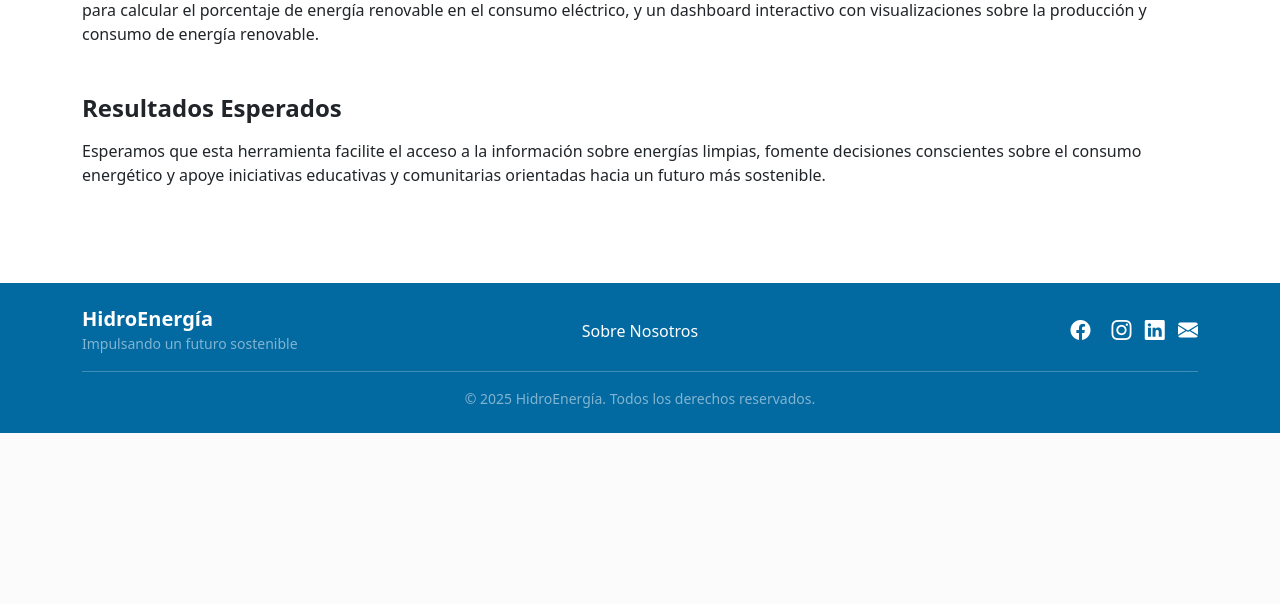
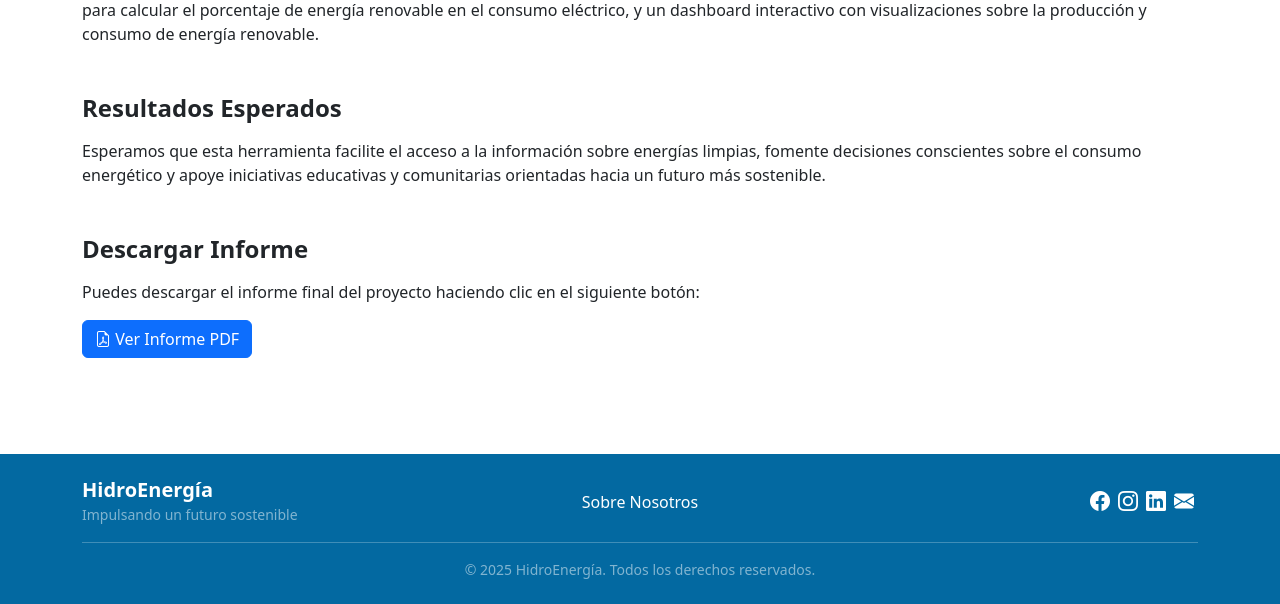
Before and after one commit to potato0507/PROYECTOPROGRAMACION, a PHP site: page /sobre_nosotros.php in a window 1280 px wide. Shown: the part 746-1350 px from the top of the page. Before the commit the page ends 1179 px from the top, so only its background shows below. Run offline with PHP 8.4, Linux system fonts and the light colour scheme.

Commit message:
actualizados

```diff
--- a/index.php
+++ b/index.php
@@ -13,6 +13,7 @@
   <link rel="stylesheet" href="https://cdn.jsdelivr.net/npm/bootstrap-icons@1.10.5/font/bootstrap-icons.css">
 
   <link rel="icon" href="img/ico.png">
+
 </head>
 
 <body>
@@ -30,7 +31,7 @@
       </video>
 
       <!-- Texto centrado sobre el video -->
-    <div class="position-absolute top-0 start-0 w-100 h-100 d-flex flex-column justify-content-center align-items-center text-center text-white px-3 bg-dark bg-opacity-50">
+      <div id="textoIntro" class="position-absolute top-0 start-0 w-100 h-100 d-flex flex-column justify-content-center align-items-center text-center text-white px-3 bg-dark bg-opacity-50">
         <h1 class="display-4 fw-bold">Energía Hidroeléctrica</h1>
         <p class="fs-5">El poder del agua para un futuro sostenible</p>
       </div>
--- a/layout/footer.php
+++ b/layout/footer.php
@@ -24,22 +24,25 @@
 
      <!-- Redes sociales -->
 <div class="col-md-4 text-center text-md-end">
-        <a href="https://facebook.com" style="text-decoration:none;" target="_blank" title="Facebook" class="text-white fs-5 me-2">
+  <div class="d-flex justify-content-center justify-content-md-end align-items-center">
+    <a href="https://facebook.com" target="_blank" title="Facebook" class="text-white fs-5 px-1">
       <i class="bi bi-facebook"></i>
     </a>
-        <a href="https://twitter.com" style="text-decoration:none;" target="_blank" title="Twitter" class="text-white fs-5 me-2">
+    <a href="https://twitter.com" target="_blank" title="Twitter" class="text-white fs-5 px-0">
       <i class="bi bi-twitter-x"></i>
     </a>
-        <a href="https://instagram.com" style="text-decoration:none;" target="_blank" title="Instagram" class="text-white fs-5 me-2">
+    <a href="https://instagram.com" target="_blank" title="Instagram" class="text-white fs-5 px-1">
       <i class="bi bi-instagram"></i>
     </a>
-        <a href="https://linkedin.com" style="text-decoration:none;" target="_blank" title="LinkedIn" class="text-white fs-5 me-2">
+    <a href="https://linkedin.com" target="_blank" title="LinkedIn" class="text-white fs-5 px-1">
       <i class="bi bi-linkedin"></i>
     </a>
-        <a href="mailto:contacto@hidroenergia.com" style="text-decoration:none;" title="Correo" class="text-white fs-5">
+    <a href="mailto:contacto@hidroenergia.com" title="Correo" class="text-white fs-5 px-1">
       <i class="bi bi-envelope-fill"></i>
     </a>
   </div>
+</div>
+
 
     </div>
 
--- a/layout/nav.php
+++ b/layout/nav.php
@@ -11,43 +11,95 @@
 
     <div class="collapse navbar-collapse" id="navbarNav">
       <ul class="navbar-nav ms-auto text-center">
+
         <li class="nav-item">
-          <a class="nav-link text-white" href="index.php">Inicio</a>
+          <a class="nav-link text-white" href="index.php"
+            style="color: white; transition: color 0.3s;"
+            onmouseover="this.style.color='#F97316'; this.style.setProperty('color', '#F97316', 'important')"
+            onmouseout="this.style.color='white'; this.style.setProperty('color', 'white', 'important')">
+            Inicio
+          </a>
         </li>
 
-        <!-- Dropdown Fundamentos con fondo azul y letras blancas -->
+        <!-- Dropdown Fundamentos -->
         <li class="nav-item dropdown">
           <a class="nav-link dropdown-toggle text-white" href="#" id="fundamentosDropdown" role="button"
-            data-bs-toggle="dropdown" aria-expanded="false">
+            data-bs-toggle="dropdown" aria-expanded="false"
+            style="color: white; transition: color 0.3s;"
+            onmouseover="this.style.color='#F97316'; this.style.setProperty('color', '#F97316', 'important')"
+            onmouseout="this.style.color='white'; this.style.setProperty('color', 'white', 'important')">
             Fundamentos
           </a>
           <ul class="dropdown-menu text-center" aria-labelledby="fundamentosDropdown" style="background-color: #0369A1; border: none;">
             <li>
               <a class="dropdown-item text-white fw-semibold" href="historia.php"
-                style="transition: background-color 0.3s;"
-                onmouseover="this.style.backgroundColor='#0284C7'"
-                onmouseout="this.style.backgroundColor='transparent'">
+                style="transition: color 0.3s, background-color 0.3s;"
+                onmouseover="this.style.color='#F97316'; this.style.setProperty('color', '#F97316', 'important'); this.style.backgroundColor='#0284C7'"
+                onmouseout="this.style.color='white'; this.style.setProperty('color', 'white', 'important'); this.style.backgroundColor='transparent'">
                 Historia
               </a>
             </li>
             <li>
               <a class="dropdown-item text-white fw-semibold" href="funcionamiento.php"
-                style="transition: background-color 0.3s;"
-                onmouseover="this.style.backgroundColor='#0284C7'"
-                onmouseout="this.style.backgroundColor='transparent'">
+                style="transition: color 0.3s, background-color 0.3s;"
+                onmouseover="this.style.color='#F97316'; this.style.setProperty('color', '#F97316', 'important'); this.style.backgroundColor='#0284C7'"
+                onmouseout="this.style.color='white'; this.style.setProperty('color', 'white', 'important'); this.style.backgroundColor='transparent'">
                 Funcionamiento
               </a>
             </li>
           </ul>
         </li>
 
+        <!-- Enlaces restantes con hover funcional -->
+        <li class="nav-item">
+          <a class="nav-link text-white" href="beneficios.php"
+            style="color: white; transition: color 0.3s;"
+            onmouseover="this.style.color='#F97316'; this.style.setProperty('color', '#F97316', 'important')"
+            onmouseout="this.style.color='white'; this.style.setProperty('color', 'white', 'important')">
+            Beneficios
+          </a>
+        </li>
+        <li class="nav-item">
+          <a class="nav-link text-white" href="impacto_ambiental.php"
+            style="color: white; transition: color 0.3s;"
+            onmouseover="this.style.color='#F97316'; this.style.setProperty('color', '#F97316', 'important')"
+            onmouseout="this.style.color='white'; this.style.setProperty('color', 'white', 'important')">
+            Impacto ambiental
+          </a>
+        </li>
+        <li class="nav-item">
+          <a class="nav-link text-white" href="dashboard.php"
+            style="color: white; transition: color 0.3s;"
+            onmouseover="this.style.color='#F97316'; this.style.setProperty('color', '#F97316', 'important')"
+            onmouseout="this.style.color='white'; this.style.setProperty('color', 'white', 'important')">
+            Dashboard
+          </a>
+        </li>
+        <li class="nav-item">
+          <a class="nav-link text-white" href="calculadora.php"
+            style="color: white; transition: color 0.3s;"
+            onmouseover="this.style.color='#F97316'; this.style.setProperty('color', '#F97316', 'important')"
+            onmouseout="this.style.color='white'; this.style.setProperty('color', 'white', 'important')">
+            Calculadora
+          </a>
+        </li>
+        <li class="nav-item">
+          <a class="nav-link text-white" href="bases_de_datos.php"
+            style="color: white; transition: color 0.3s;"
+            onmouseover="this.style.color='#F97316'; this.style.setProperty('color', '#F97316', 'important')"
+            onmouseout="this.style.color='white'; this.style.setProperty('color', 'white', 'important')">
+            Bases de datos
+          </a>
+        </li>
+        <li class="nav-item">
+          <a class="nav-link text-white" href="sobre_nosotros.php"
+            style="color: white; transition: color 0.3s;"
+            onmouseover="this.style.color='#F97316'; this.style.setProperty('color', '#F97316', 'important')"
+            onmouseout="this.style.color='white'; this.style.setProperty('color', 'white', 'important')">
+            Sobre nosotros
+          </a>
+        </li>
 
-        <li class="nav-item"><a class="nav-link text-white" href="beneficios.php">Beneficios</a></li>
-        <li class="nav-item"><a class="nav-link text-white" href="impacto_ambiental.php">Impacto ambiental</a></li>
-        <li class="nav-item"><a class="nav-link text-white" href="dashboard.php">Dashboard</a></li>
-        <li class="nav-item"><a class="nav-link text-white" href="calculadora.php">Calculadora</a></li>
-        <li class="nav-item"><a class="nav-link text-white" href="bases_de_datos.php">Bases de datos</a></li>
-        <li class="nav-item"><a class="nav-link text-white" href="sobre_nosotros.php">Sobre nosotros</a></li>
       </ul>
     </div>
   </div>
--- a/sobre_nosotros.php
+++ b/sobre_nosotros.php
@@ -62,6 +62,13 @@
           orientadas hacia un futuro más sostenible.
         </p>
       </div>
+      <div class="mb-5">
+        <h3 class="h4 text-dark fw-semibold mb-3">Descargar Informe</h3>
+        <p>Puedes descargar el informe final del proyecto haciendo clic en el siguiente botón:</p>
+          <a href="INFORME-FINAL-DEL-PROYECTO-TALENTO-TECH2.pdf" class="btn btn-primary" target="_blank">
+            <i class="bi bi-file-earmark-pdf"></i> Ver Informe PDF
+          </a>
+     </div>
     </section>
 
   </main>
```
Also changed, not shown: 1 other file. Lines whose indentation alone changed are shown as unchanged.
